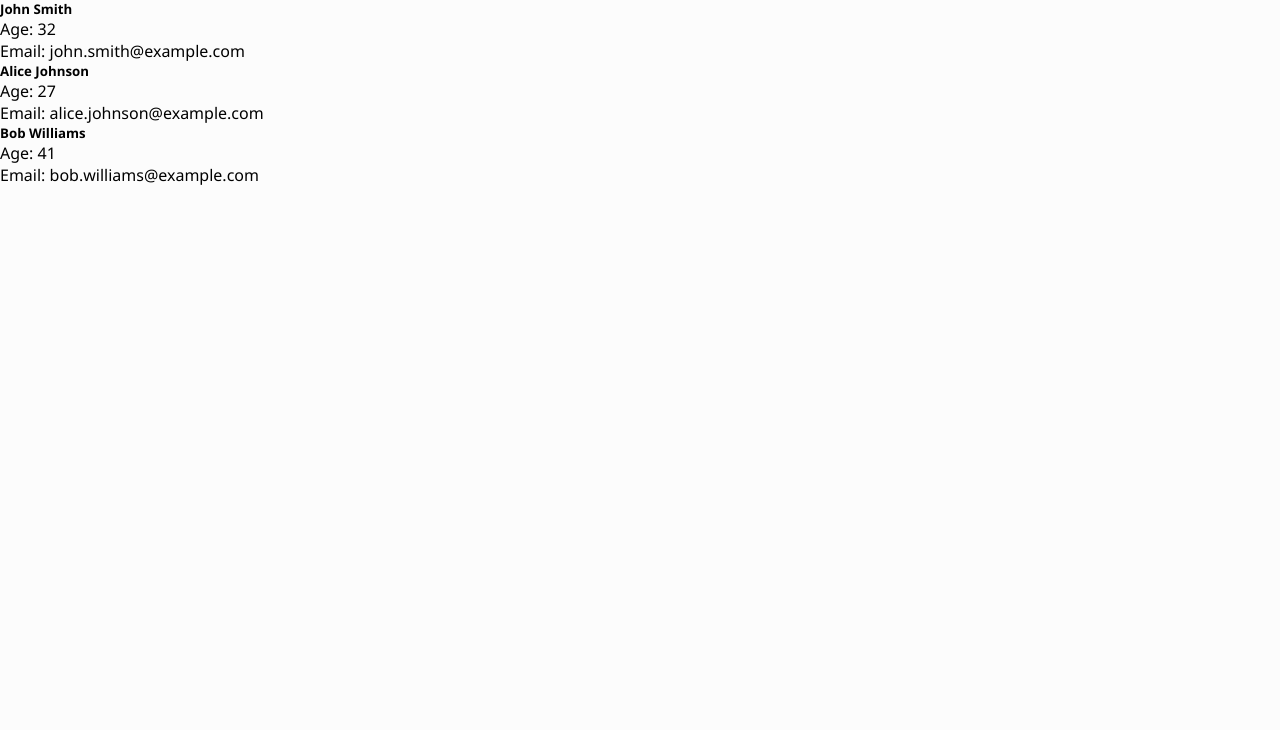
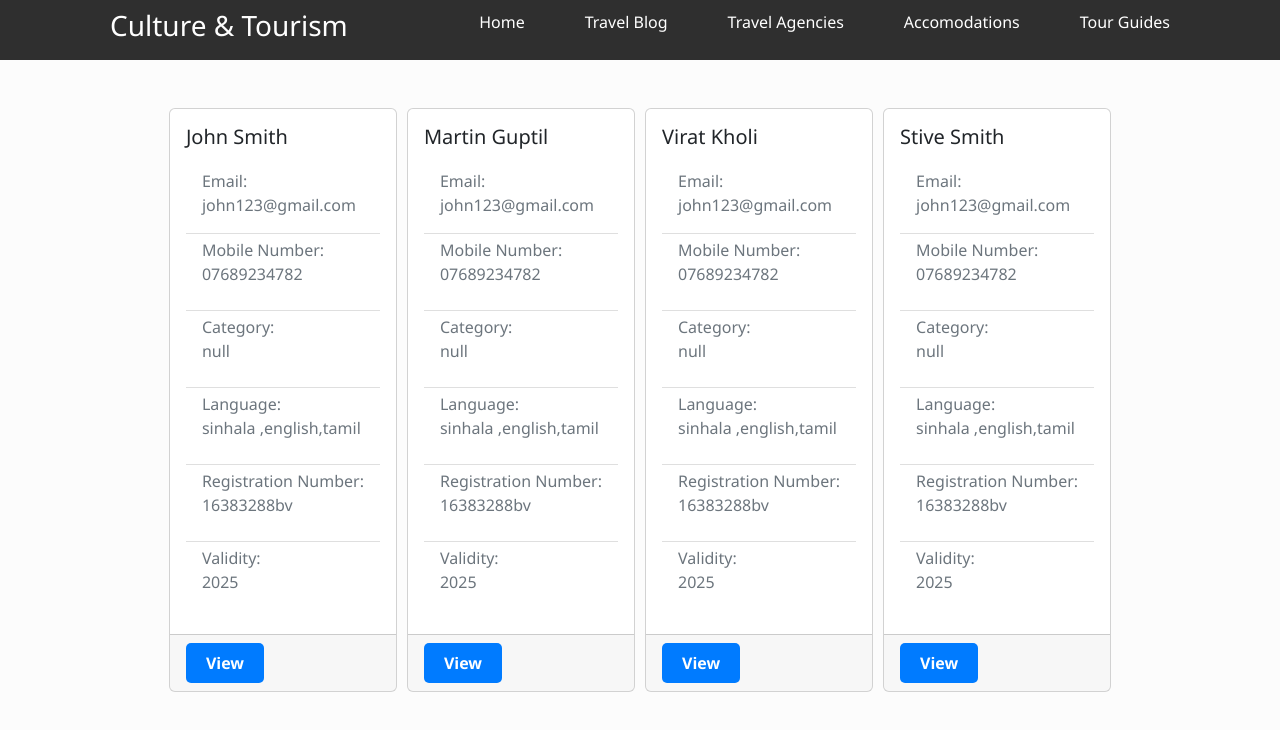
Before and after one commit to ashanknimsara/Culture-and-Tourism-Web, a React (Create React App) app in the folder frontend/: page /guidelist in a window 1280 px wide. Shown: the top 730 px of the page. Built offline with nearby package versions, Linux system fonts and the light colour scheme; no server answers.

Commit message:
modify
single view

```diff
--- a/frontend/public/index.html
+++ b/frontend/public/index.html
@@ -1,6 +1,12 @@
 <!DOCTYPE html>
 <html lang="en">
-<link rel="icon" href="%PUBLIC_URL%/tourism.ico" />
+  <link rel="icon" href="%PUBLIC_URL%/tourism.ico" />
+  <link
+    rel="stylesheet"
+    href="https://cdn.jsdelivr.net/npm/bootstrap@5.2.3/dist/css/bootstrap.min.css"
+    integrity="sha384-rbsA2VBKQhggwzxH7pPCaAqO46MgnOM80zW1RWuH61DGLwZJEdK2Kadq2F9CUG65"
+    crossorigin="anonymous"
+  />
 
   <head>
     <meta charset="utf-8" />
--- a/frontend/src/App.js
+++ b/frontend/src/App.js
@@ -16,6 +16,7 @@ import UpdateAgency from "./components/agencies/UpdateAgency";
 import GuideForm from "./components/tourGuide/GuideForm";
 import GuideList from "./components/tourGuide/GuideLists";
 import GuideLists from "./components/tourGuide/GuideLists";
+import GuideSingleView from "./components/tourGuide/GuideSingleView";
 function App() {
   return (
     <div>
@@ -38,7 +39,7 @@ function App() {
 
           <Route path="/enterGuide" element={<GuideForm />} />
           <Route path="/guidelist" element={<GuideLists />} />
-
+          <Route path="/guide" element={<GuideSingleView />} />
         </Routes>
       </BrowserRouter>
     </div>
--- a/frontend/src/components/tourGuide/GuideForm.js
+++ b/frontend/src/components/tourGuide/GuideForm.js
@@ -1,6 +1,6 @@
 import React, { useState } from "react";
 import { Form, Button } from "react-bootstrap";
-
+import Navabar from "../common/Navbar";
 import axios from "axios";
 
 const GuideForm = () => {
@@ -37,6 +37,7 @@ const GuideForm = () => {
 
   return (
     <div>
+      <Navabar />
       <div className="register-form">
         <h2 style={{ margin: "20px" }}>Register</h2>
         <Form onSubmit={handleSubmit} style={{ margin: "20px" }}>
@@ -103,7 +104,7 @@ const GuideForm = () => {
               onChange={(e) => setvalidity(e.target.value)}
             />
           </Form.Group>
-          <Button variant="primary" type="submit">
+          <Button variant="primary" type="submit" style={{margin:'10px'}}>
             Register
           </Button>
         </Form>
--- a/frontend/src/components/tourGuide/GuideLists.js
+++ b/frontend/src/components/tourGuide/GuideLists.js
@@ -1,6 +1,8 @@
 import React from "react";
 import axios from "axios";
 import { useState, useEffect } from "react";
+import Navabar from "../common/Navbar";
+import Footer from "../common/Footer";
 
 export default function GuideLists() {
   useEffect(() => {
@@ -17,36 +19,109 @@ export default function GuideLists() {
   const user = [
     {
       name: "John Smith",
-      age: 32,
-      email: "john.smith@example.com",
+      email: "john123@gmail.com",
+      mobileNumber: "07689234782",
+      Category: "null",
+      languages: "sinhala ,english,tamil",
+      registrationNumber: "16383288bv",
+      validity: "2025",
     },
     {
-      name: "Alice Johnson",
-      age: 27,
-      email: "alice.johnson@example.com",
+      name: "Martin Guptil",
+      email: "john123@gmail.com",
+      mobileNumber: "07689234782",
+      Category: "null",
+      languages: "sinhala ,english,tamil",
+      registrationNumber: "16383288bv",
+      validity: "2025",
     },
     {
-      name: "Bob Williams",
-      age: 41,
-      email: "bob.williams@example.com",
+      name: "Virat Kholi",
+      email: "john123@gmail.com",
+      mobileNumber: "07689234782",
+      Category: "null",
+      languages: "sinhala ,english,tamil",
+      registrationNumber: "16383288bv",
+      validity: "2025",
+    },
+    {
+      name: "Stive Smith",
+      email: "john123@gmail.com",
+      mobileNumber: "07689234782",
+      Category: "null",
+      languages: "sinhala ,english,tamil",
+      registrationNumber: "16383288bv",
+      validity: "2025",
     },
   ];
 
   return (
-    <div>
+    <div className="container">
+      <Navabar />
       {
-        <div className="card-deck">
+        <div
+          className="card-deck container"
+          style={{
+            justifyContent: "center",
+            alignItems: "center",
+            height: "100vh",
+          }}
+        >
           {user.map((user) => (
-            <div class="card">
+            <div class="card" style={{ margin: "5px" }}>
               <div className="card-body">
-                <h5 className="card-title">{user.name}</h5>
-                <p className="card-text">Age: {user.age}</p>
-                <p className="card-text">Email: {user.email}</p>
+                <h5 className="card-title">
+                  <p>{user.name}</p>
+                </h5>
+
+                <ul class="list-group list-group-flush">
+                  <li class="list-group-item">
+                    {" "}
+                    <p className=" card-subtitle mb-2 text-muted">
+                      Email: <p className="card-text">{user.email}</p>
+                    </p>
+                  </li>
+                  <li class="list-group-item">
+                    {" "}
+                    <p className=" card-subtitle mb-2 text-muted">
+                      Mobile Number:<p>{user.mobileNumber}</p>{" "}
+                    </p>
+                  </li>
+                  <li class="list-group-item">
+                    {" "}
+                    <p className=" card-subtitle mb-2 text-muted">
+                      Category:<p>{user.Category}</p>{" "}
+                    </p>
+                  </li>
+                  <li class="list-group-item">
+                    {" "}
+                    <p className=" card-subtitle mb-2 text-muted">
+                      Language:<p>{user.languages}</p>{" "}
+                    </p>
+                  </li>
+                  <li class="list-group-item">
+                    {" "}
+                    <p className=" card-subtitle mb-2 text-muted">
+                      Registration Number:<p>{user.registrationNumber}</p>
+                    </p>
+                  </li>
+                  <li class="list-group-item">
+                    {" "}
+                    <p className=" card-subtitle mb-2 text-muted">
+                      Validity:<p>{user.validity}</p>{" "}
+                    </p>
+                  </li>
+
+                </ul>
+              </div>
+              <div className="card-footer">
+                <button className="btn btn-primary">View</button>
               </div>
             </div>
           ))}
         </div>
       }
+
     </div>
   );
 }
--- /dev/null
+++ b/frontend/src/components/tourGuide/GuideSingleView.js
@@ -0,0 +1,64 @@
+import React from 'react'
+import Navabar from "../common/Navbar";
+import { useState, useEffect } from "react";
+import axios from "axios";
+
+export default function GuideSingleView() {
+    const [data, setData] = useState({})
+    useEffect(()=>{
+     axios.get("").then((response)=>{
+     console.log(response)
+     setData(response.data)
+     }).catch((error)=>(
+        console.log(error)
+     ))
+    },[])
+
+    const testObj = {
+      name: "John Smith",
+      email: "john123@gmail.com",
+      mobileNumber: "07689234782",
+      Category: "null",
+      languages: "sinhala ,english,tamil",
+      registrationNumber: "16383288bv",
+      validity: "2025",
+    };
+
+  return (
+    <div>
+      <Navabar />
+      <div
+        style={{
+          display: "flex",
+          justifyContent: "center",
+          alignItems: "center",
+          height: "100vh",
+        }}
+      >
+        <div style={{ textAlign: "center", width: "50%" }}>
+          <h1>Guide Profile</h1>
+          <hr />
+          <div className="card">
+            <div className="card-header">
+              <h2>{testObj.name}</h2>
+            </div>
+            <div
+              className="card-body"
+              style={{fontSize:'20px'}}
+            >
+              <p>Email: {testObj.email}</p>
+              <p>Mobile Number: {testObj.mobileNumber}</p>
+              <p>Category: {testObj.Category}</p>
+              <p>Languages: {testObj.languages}</p>
+              <p>Registration Number: {testObj.registrationNumber}</p>
+              <p>Validity: {testObj.validity}</p>
+            </div>
+            <div className="card-footer">
+              <button className="btn btn-primary">Contact</button>
+            </div>
+          </div>
+        </div>
+      </div>
+    </div>
+  );
+}
```
